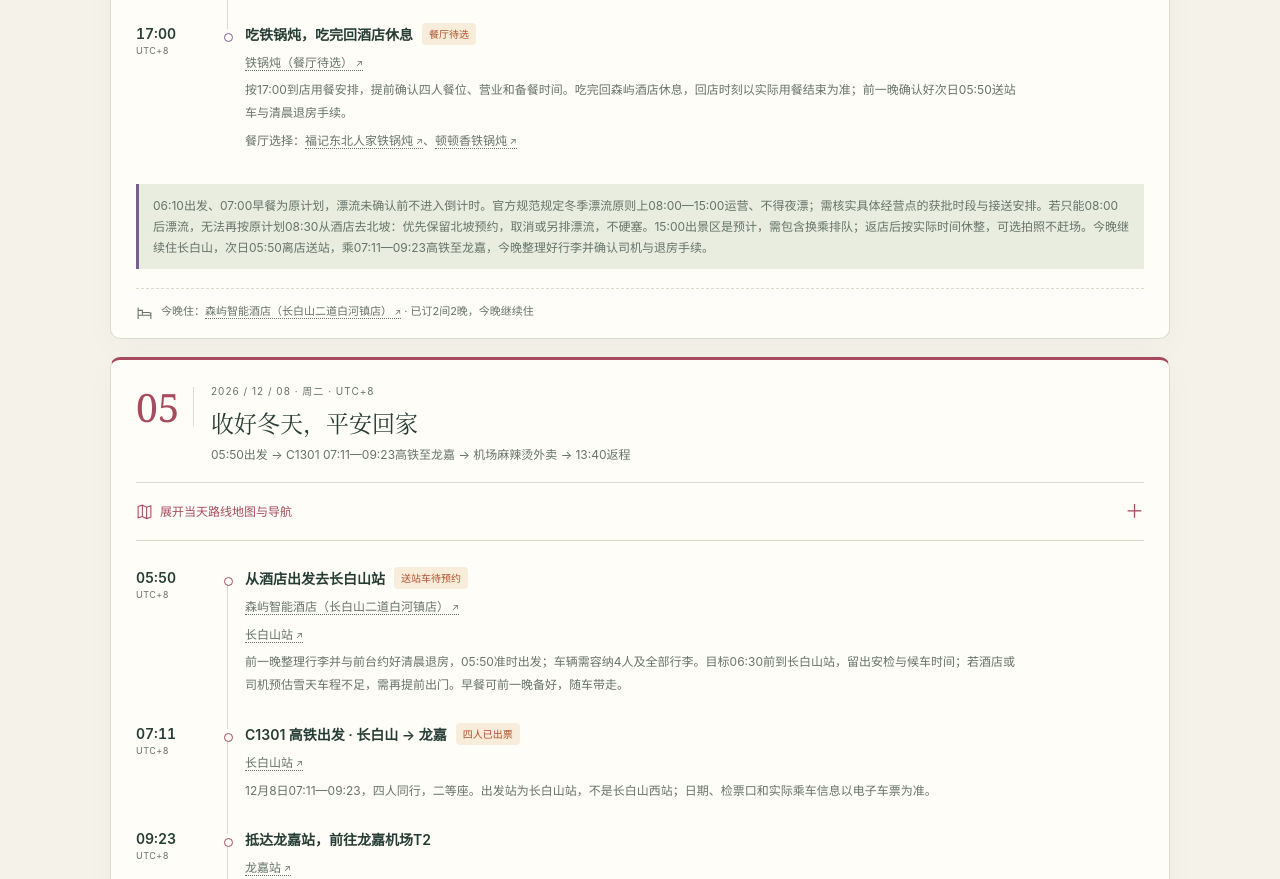
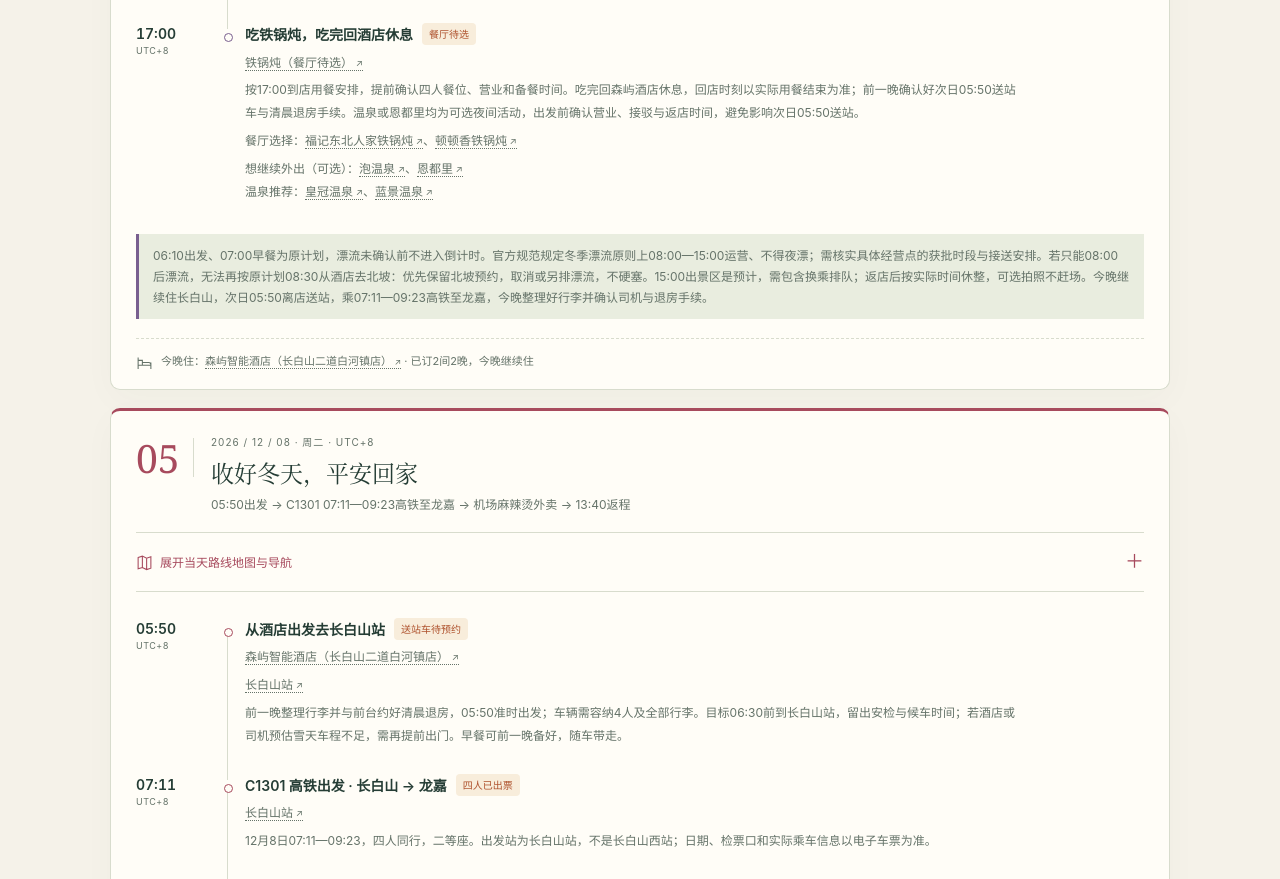
Before and after one commit to limiaomiao075-ux/travel, a plain HTML site: page dongbei-2026.html in a window 1280 px wide. Shown: the part 9931-10810 px from the top of the page. Drawn offline with Linux system fonts and the light colour scheme.

Commit message:
Add optional evening hot springs and Enduli

```diff
--- a/dongbei-2026.html
+++ b/dongbei-2026.html
@@ -222,6 +222,7 @@ const railDates={'4':'2026-12-05','7':'2026-12-06','8':'2026-12-08'};
 confirmedCards.forEach(card=>{const order=card.dataset.confirmOrder,flight=flights.find(item=>String(item.confirmOrder)===order);if(flight)card.dataset.confirmDate=flight.date;else if(railDates[order])card.dataset.confirmDate=railDates[order];else{const times=[...card.querySelectorAll('time[datetime]')];if(times.length>1){card.dataset.confirmStart=times[0].dateTime.slice(0,10);card.dataset.confirmEnd=times[1].dateTime.slice(0,10);}}});
 flightCards.hidden=true;
 confirmedList.append(flightCards);
+const eveningOutings=[{label:'想继续外出（可选）',city:'安图',choices:[{name:'泡温泉',query:'长白山二道白河 温泉'},{name:'恩都里',query:'恩都里 长白山'}]},{label:'温泉推荐',city:'安图',choices:[{name:'皇冠温泉',query:'长白山皇冠温泉 二道白河'},{name:'蓝景温泉',query:'长白山蓝景温泉 二道白河'}]}];
 const days=[
 {n:1,date:'2026-12-04',weekday:'周五',color:'orange',title:'落地冰城，先把节奏放慢',summary:'广州 → 郑州 → 哈尔滨 · 索菲亚拍照 → 俄餐 → 中央大街',hotel:'homeinnH',hotelNote:' · 双床房2间已订',route:['hrb','hotelH','sophia','central','hotelH'],mode:'driving',routeLabel:'打开哈尔滨全天多点导航',mapNote:'路线顺序：机场 → 住宿片区 → 圣索菲亚教堂广场 → 中央大街 → 住宿片区。俄餐餐厅待定，暂以中央大街片区为参考。市内导航仍以中央大街住宿片区为参考，非已订酒店入口；如家商旅安国街店链接按名称与安国街76号在高德查找，选中酒店后发起导航。机场大巴到中央大街后，需另行接驳至酒店。音乐长廊为中央大街之后的可选支线，不计入固定多点路线；有时间再通过地点链接在高德查找导航，未去则顺延第2天。',mapPoints:[[65,180],[190,145],[350,80],[505,120],[190,145]],transport:'机场大巴预计班次见时间轴；13:40（UTC+8）落地后需取行李，13:55班次不宜作为衔接目标，优先考虑14:55，实际以出站时间及现场发车为准。预计16:00—17:00到店，与16:30出门拍照有冲突风险；若到店较晚，拍照及17:00俄餐一并顺延，晚餐后按体力缩短中央大街停留（均为北京时间 UTC+8）。',events:[
   {time:'04:25',title:'抵达白云机场 T2',place:'can2',note:'四人共同办理联程值机，确认两段登机牌及行李目的地。提前2小时到场；出门时间需按广州出发地址再倒推。',focusNote:'办理联程值机，确认行李直挂哈尔滨。'},
@@ -284,7 +285,7 @@ const days=[
   {time:'08:30',title:'出发去长白山北坡景区',place:'northVisitorCenter',ticket:'门票及车票待预约',note:'休整后从酒店出发，导航到长白山北景区游客集散中心，不是直接开到天池或北坡山门。08:30是出发时间，不是检票时间；根据冬季车程和安检余量选择官方预约时段。天池及各点开放以当日天气和公告为准，午餐自行携带简餐或按景区营业安排解决。'},
   {time:'15:00',title:'预计出景区，回酒店休整',place:'northVisitorCenter',note:'约15:00结束游览并乘景区车辆出区，目标以回到北景区游客集散中心为准；排队、换乘或天气可能导致延后，回店时间按实际接驳安排，不额外硬排项目。'},
   {timeLabel:'休整后',title:'美人松廊桥拍白天的景（可选）',place:'meirensongBridge',ticket:'可选 · 不固定出发时刻',optional:true,note:'回酒店休整后仍有日光、体力和时间再去拍照，不额外指定出发时刻，不进入倒计时。冬季天黑早，若出景区较晚、休整不足或光线已暗就跳过，不影响17:00晚餐。'},
-  {time:'17:00',title:'吃铁锅炖，吃完回酒店休息',place:'changbaiStew',ticket:'餐厅待选',note:'按17:00到店用餐安排，提前确认四人餐位、营业和备餐时间。吃完回森屿酒店休息，回店时刻以实际用餐结束为准；前一晚确认好次日05:50送站车与清晨退房手续。',restaurantChoices:[{name:'福记东北人家铁锅炖',query:'福记东北人家铁锅炖 二道白河',city:'安图'},{name:'顿顿香铁锅炖',query:'顿顿香铁锅炖 二道白河',city:'安图'}]}
+  {time:'17:00',title:'吃铁锅炖，吃完回酒店休息',place:'changbaiStew',ticket:'餐厅待选',note:'按17:00到店用餐安排，提前确认四人餐位、营业和备餐时间。吃完回森屿酒店休息，回店时刻以实际用餐结束为准；前一晚确认好次日05:50送站车与清晨退房手续。温泉或恩都里均为可选夜间活动，出发前确认营业、接驳与返店时间，避免影响次日05:50送站。',restaurantChoices:[{name:'福记东北人家铁锅炖',query:'福记东北人家铁锅炖 二道白河',city:'安图'},{name:'顿顿香铁锅炖',query:'顿顿香铁锅炖 二道白河',city:'安图'}],recommendationGroups:eveningOutings}
  ],alternative:{n:4,tabOrder:'base-first',planLabel:'方案2',planSummary:'天池不开 → 可选先逛非天池景点 → 雪岭 → 回酒店休整 → 晚餐',route:['changbaiStay','mojieRafting','changbaiBreakfast','northVisitorCenter','snowRidge','changbaiStay','meirensongBridge','changbaiStew','changbaiStay'],mapPoints:[[48,190],[145,78],[242,174],[340,74],[438,178],[536,78],[634,174],[732,78],[830,178]],searchOnly:true,searchLinks:['changbaiStay','mojieRafting','changbaiBreakfast','northVisitorCenter','snowRidge','meirensongBridge','changbaiStew'],mode:'driving',routeLabel:'查看长白山方案2地点',mapNote:'方案2为顺序示意：森屿酒店 → 魔界漂流（时段待核实）→ 早餐 → 可选长白山非天池景点 → 雪岭 → 返回酒店 → 可选美人松 → 铁锅炖。各点开放、预约和实际车程以官方信息及当日路况为准；地图不代表景区内自驾路线，雪岭入口须点击地点在高德核实。',transport:'仅当天确认天池关闭、雪岭开放且已落实预约/门票、往返车辆与冬季道路条件后执行。计划10:00前往雪岭，16:00从雪岭返程；这是出发时刻，不代表16:00已回酒店。漂流后可先逛北景区内开放的非天池景点，但需确认园区票务/交通覆盖且能在10:00前离开；赶不上就跳过，不压缩雪岭安全游览。回酒店后休整，美人松按日光和体力可选；铁锅炖改为休整后用餐，提前联系餐厅调整时间。晚间不再安排美人松夜游，次日05:50送站不变。',events:[
   {time:'06:10',title:'出发去魔界漂流（时段待核实）',place:'mojieRafting',ticket:'待核实 · 待预约',optional:true,note:'保留06:10从酒店出发的意向，不代表已确认可漂。官方冬季运营时段原则上为08:00—15:00，须先核实具体经营点、获批时段、上下船及接送安排；不能确认则不执行清晨漂流，不为赶行程参与夜漂。'},
   {time:'07:00',title:'吃早餐',place:'changbaiBreakfast',ticket:'餐厅待选',note:'早餐后回森屿酒店整理，再看漂流结束时间和体力决定是否先逛北景区内非天池景点。酒店订单不含早餐。',restaurantChoices:[{name:'胖婶-手工饺子店',query:'胖婶-手工饺子店 二道白河',city:'安图'},{name:'约拿紫菜卷',query:'约拿紫菜卷 二道白河',city:'安图'},{name:'明哲紫菜屋',query:'明哲紫菜屋 二道白河',city:'安图'},{name:'春妮馅饼',query:'春妮馅饼 二道白河',city:'安图'},{name:'恩尼紫菜屋',query:'恩尼紫菜屋 二道白河',city:'安图'}]},
@@ -293,7 +294,7 @@ const days=[
   {time:'16:00',title:'从雪岭返程',place:'snowRidge',note:'16:00从雪岭开始返程，不代表此时已到酒店。实际车程按冬季路况确认；路况不佳时听从司机与现场管理，不为赶晚餐冒险。'},
   {timeLabel:'返店后',title:'回酒店休整',place:'changbaiStay',note:'回店时间视当日路况而定，先休整、补充保暖并确认次日送站安排。'},
   {timeLabel:'休整后（可选）',title:'美人松廊桥拍白天的景',place:'meirensongBridge',optional:true,note:'返回后仍有日光、体力和时间再去；天黑、结冰或封闭就跳过。与方案1一样保留可选，不保证赶得上。'},
-  {timeLabel:'休整后',title:'吃铁锅炖，吃完回酒店休息',place:'changbaiStew',ticket:'餐厅待选',note:'雪岭返程后再用餐，原17:00时段不适用；提前联系餐厅确认能否调整到返店休整之后。吃完回森屿酒店，前一晚确认次日05:50送站车与退房手续。',restaurantChoices:[{name:'福记东北人家铁锅炖',query:'福记东北人家铁锅炖 二道白河',city:'安图'},{name:'顿顿香铁锅炖',query:'顿顿香铁锅炖 二道白河',city:'安图'}]}
+  {timeLabel:'休整后',title:'吃铁锅炖，吃完回酒店休息',place:'changbaiStew',ticket:'餐厅待选',note:'雪岭返程后再用餐，原17:00时段不适用；提前联系餐厅确认能否调整到返店休整之后。吃完回森屿酒店，前一晚确认次日05:50送站车与退房手续。温泉或恩都里均为可选夜间活动，出发前确认营业、接驳与返店时间，避免影响次日05:50送站。',restaurantChoices:[{name:'福记东北人家铁锅炖',query:'福记东北人家铁锅炖 二道白河',city:'安图'},{name:'顿顿香铁锅炖',query:'顿顿香铁锅炖 二道白河',city:'安图'}],recommendationGroups:eveningOutings}
  ]}},
   {n:5,date:'2026-12-08',weekday:'周二',color:'rose',title:'收好冬天，平安回家',summary:'05:50出发 → C1301 07:11—09:23高铁至龙嘉 → 机场麻辣烫外卖 → 13:40返程',hotel:null,stayText:'今晚回到广州 · 19:55（UTC+8）抵达白云T3，接机注意航站楼',route:['changbaiStay','changbaiStation','longjiaStation','cgq','can3'],mapPoints:[[65,170],[185,82],[310,170],[435,82],[555,170]],mapSegments:[[0,1],[1,2],[2,3],[3,4]],railSegmentIndexes:[1],flightSegmentIndexes:[3],searchOnly:true,searchLinks:['changbaiStay','changbaiStation','longjiaStation'],railTicket:true,mode:'rail',routeLabel:'查看返程高铁与机场接驳',mapNote:'路线顺序：森屿酒店 → 长白山站 → 高铁至龙嘉站 → 步行换乘龙嘉机场T2 → 航班经停威海 → 广州白云T3。紫色虚线为铁路，玫瑰色点划线为航班，均不是公路导航。龙嘉站与龙嘉机场不是同一检票区，出站后按T2指引步行；具体通道与入口以现场为准。外卖餐厅未选定，不额外加入地图。',transport:'05:50从酒店出发，前一晚约好可装下4人及行李的车辆、办妥离店安排；目标06:30前到长白山站，雪天车程若不够就提前出发。C1301 07:11—09:23已出票，出发站为长白山站。09:23到龙嘉站至13:40起飞间隔4小时17分，需扣除出站步行、值机托运、安检和登机，正常运行下规划有余量，遇高铁延误要及时调整。外卖先确认T2安检外取餐点，留足配送和用餐时间，不能为等餐耽误安检。',events:[
   {time:'05:50',title:'从酒店出发去长白山站',place:'changbaiStay',links:['changbaiStation'],ticket:'送站车待预约',note:'前一晚整理行李并与前台约好清晨退房，05:50准时出发；车辆需容纳4人及全部行李。目标06:30前到长白山站，留出安检与候车时间；若酒店或司机预估雪天车程不足，需再提前出门。早餐可前一晚备好，随车带走。'},
```
